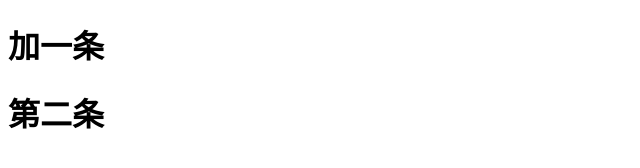
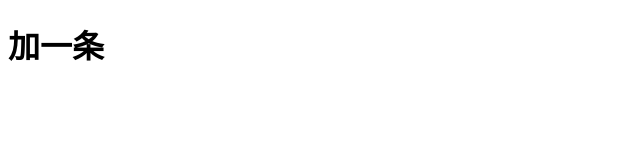
Before and after one commit to zdzDesigner/gitflow, a plain HTML site: page index.html in a window 1280 px wide. Shown: the whole page, without its empty margins (0-640 px from the left). Drawn offline with Linux system fonts and the light colour scheme.

Commit message:
Revert "第二条"
This reverts commit 7e1ef981288793f4bbbfb7f145da70f1f27700f1.

```diff
--- a/index.html
+++ b/index.html
@@ -8,6 +8,5 @@
 </head>
 <body>
     <h1>加一条</h1>
-    <h1>第二条</h1>
 </body>
 </html>
```
